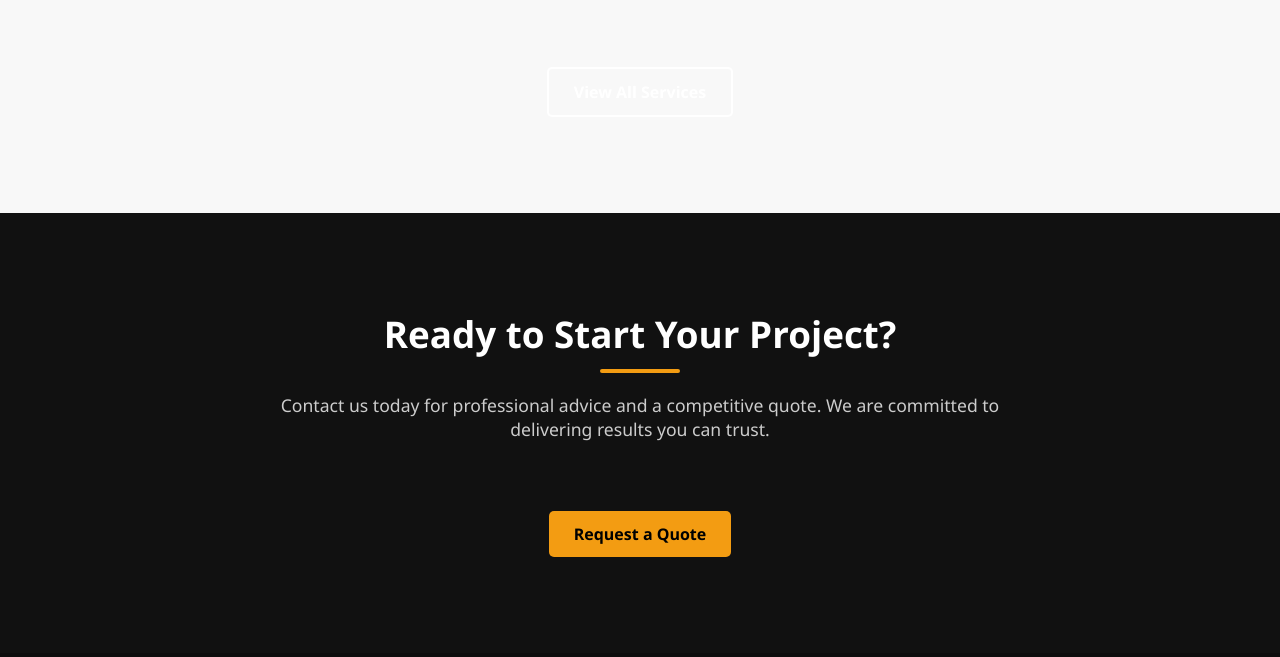
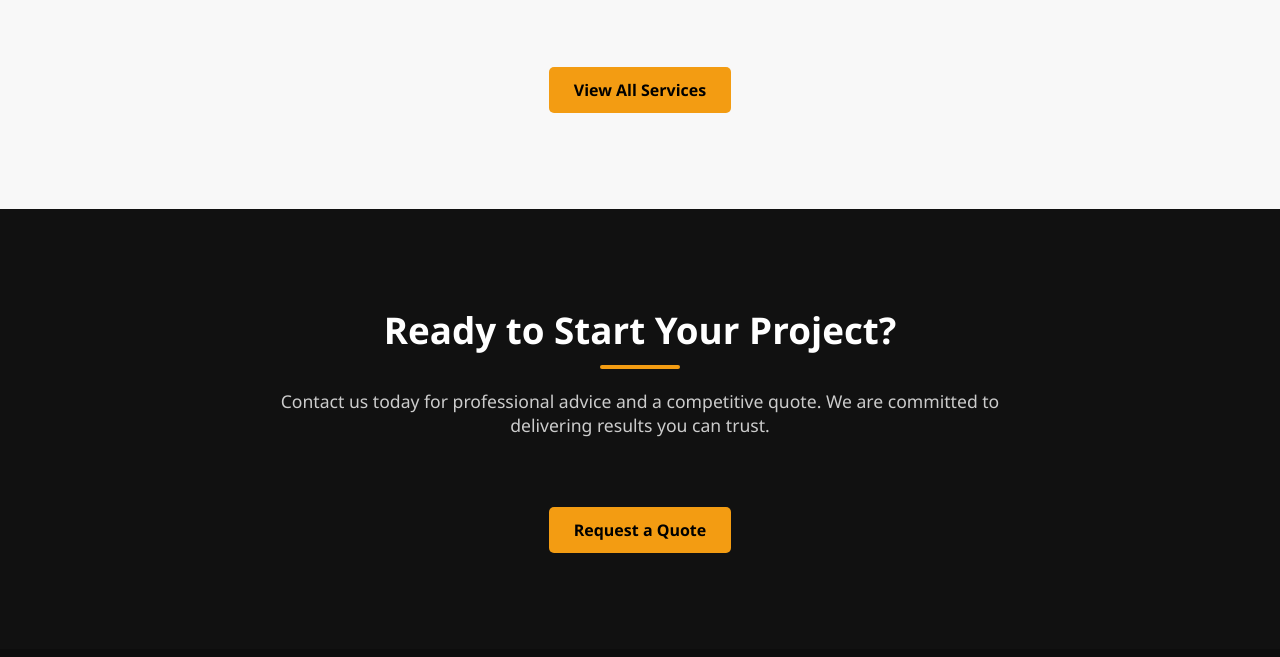
Before and after one commit to CSNovaDigitalStudio/callies-construction, a plain HTML site: page index.html in a window 1280 px wide. Shown: the part 1798-2455 px from the top of the page. Drawn offline with Linux system fonts and the light colour scheme.

Commit message:
Add files via upload

```diff
--- a/index.html
+++ b/index.html
@@ -98,7 +98,7 @@
 
     </div>
 
-    <a href="services.html" class="btn secondary">View All Services</a>
+    <a href="services.html" class="btn primary">View All Services</a>
 </section>
 
 <section class="section dark reveal">
```
